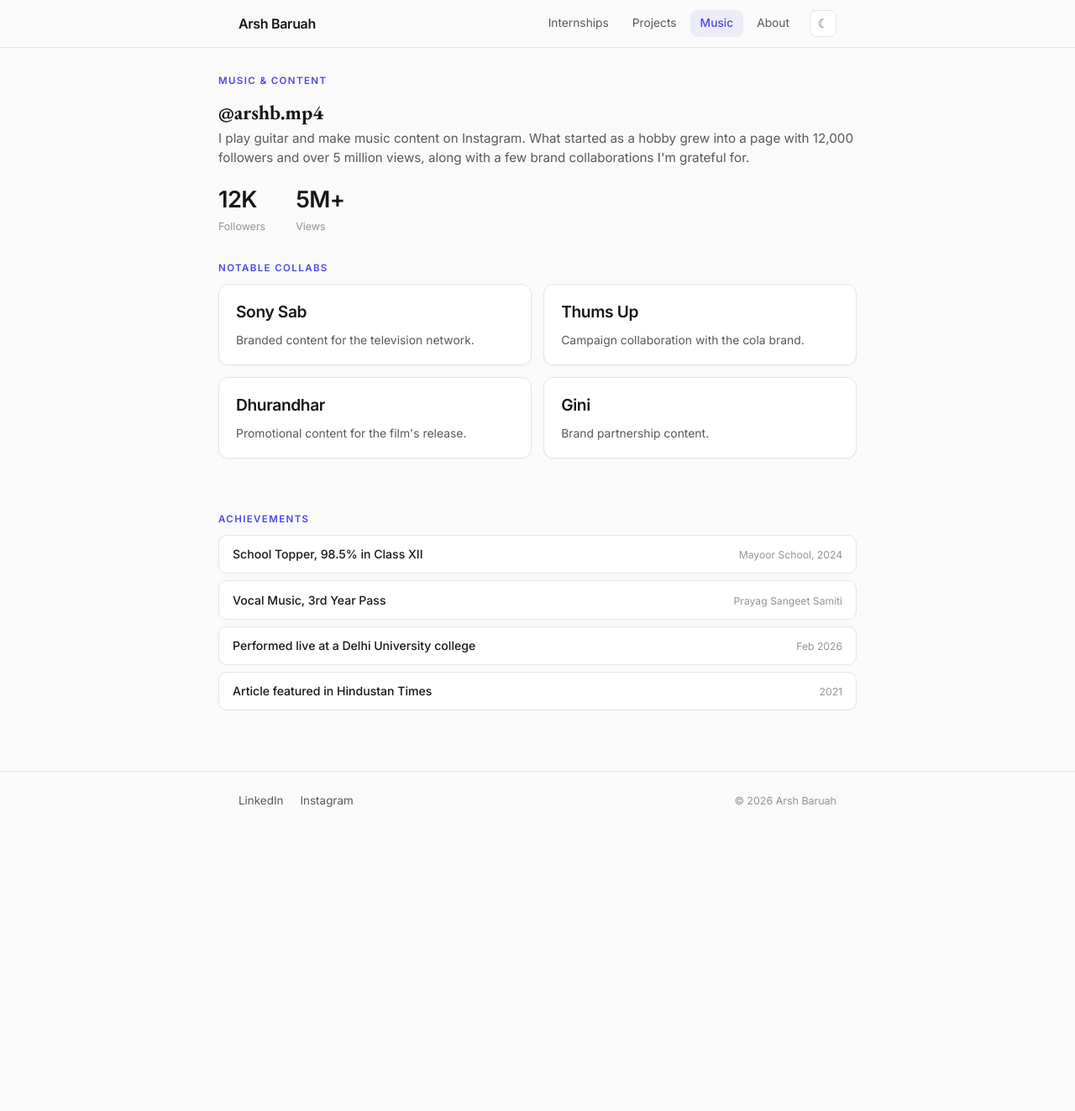
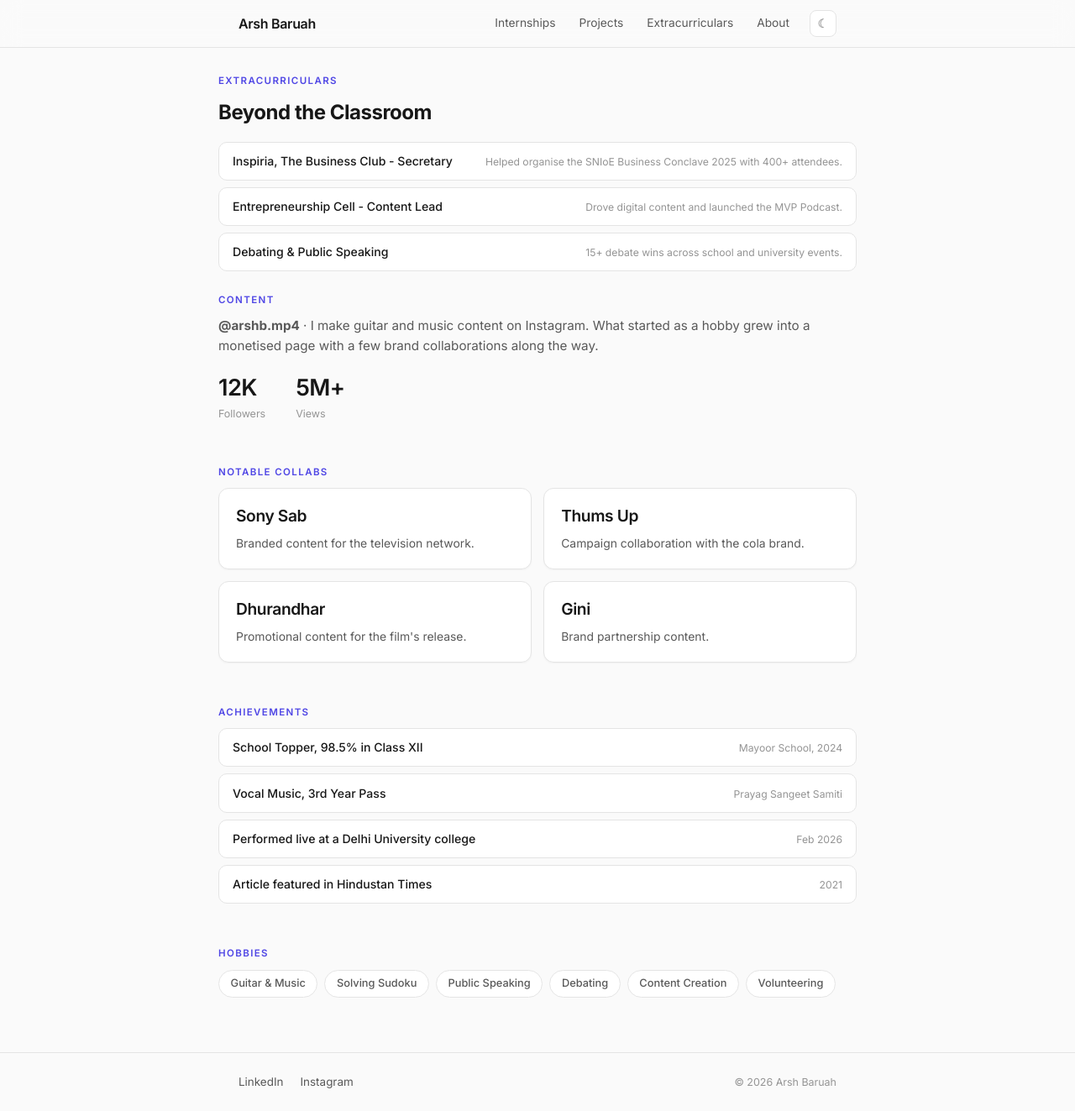
Before and after one commit to arshbaruah/Portfolio, a React (Vite) app: page /music in a window 1280 px wide. Shown: the whole page at 84% size. Before the commit the page ends 988 px from the top, so only its background shows below. Built offline with nearby package versions, Linux system fonts and the light colour scheme.

Commit message:
Single font, uniform section labels, designations in career rows, Extracurriculars page with hobbies, tighter hero

```diff
--- a/index.html
+++ b/index.html
@@ -9,7 +9,7 @@
     <link rel="preconnect" href="https://fonts.googleapis.com" />
     <link rel="preconnect" href="https://fonts.gstatic.com" crossorigin />
     <link
-      href="https://fonts.googleapis.com/css2?family=EB+Garamond:ital,wght@0,400;0,500;0,600;0,700;1,400&family=Inter:wght@400;500;600&display=swap"
+      href="https://fonts.googleapis.com/css2?family=Inter:wght@400;500;600;700&display=swap"
       rel="stylesheet"
     />
     <script>
--- a/src/App.jsx
+++ b/src/App.jsx
@@ -5,7 +5,7 @@ import Footer from "./components/Footer";
 import Home from "./pages/Home";
 import Internships from "./pages/Internships";
 import Projects from "./pages/Projects";
-import Music from "./pages/Music";
+import Extracurriculars from "./pages/Extracurriculars";
 
 /** Scrolls to top on route change, or to the hash target if present. */
 function ScrollManager() {
@@ -13,7 +13,6 @@ function ScrollManager() {
 
   useEffect(() => {
     if (hash) {
-      // Wait a tick for the page to render
       requestAnimationFrame(() => {
         const el = document.querySelector(hash);
         if (el) el.scrollIntoView({ behavior: "smooth" });
@@ -35,7 +34,8 @@ export default function App() {
         <Route path="/" element={<Home />} />
         <Route path="/internships" element={<Internships />} />
         <Route path="/projects" element={<Projects />} />
-        <Route path="/music" element={<Music />} />
+        <Route path="/extracurriculars" element={<Extracurriculars />} />
+        <Route path="/music" element={<Extracurriculars />} />
         <Route path="*" element={<Home />} />
       </Routes>
       <Footer />
--- a/src/components/Nav.jsx
+++ b/src/components/Nav.jsx
@@ -4,7 +4,7 @@ import { NavLink, Link, useLocation } from "react-router-dom";
 const LINKS = [
   { to: "/internships", label: "Internships" },
   { to: "/projects", label: "Projects" },
-  { to: "/music", label: "Music" },
+  { to: "/extracurriculars", label: "Extracurriculars" },
   { to: "/#about", label: "About" },
 ];
 
--- a/src/data.js
+++ b/src/data.js
@@ -9,9 +9,7 @@ export const socials = {
 };
 
 export const about = {
-  tagline: ["Economics", "Finance", "Music", "Building Azat"],
-  subline: "Building Stuff - Solving Problems",
-  currently: "Currently interning at The Body Shop and building Azat.",
+  tagline: ["Economics", "Finance", "Building Stuff", "Solving Problems", "Creating Content"],
   bio: "I'm an Economics & Finance undergraduate at Shiv Nadar University (Class of 2028), curious about corporate finance, investing, and technology. These days I'm learning by building Azat, a subscription management app, and by creating music content that has somehow found an audience of 12,000 people. I also debate, volunteer, and help organise events on campus.",
   education: "BSc Economics & Finance, Shiv Nadar University · Class of 2028",
   cv: "/ArshBaruah_CV_Final.pdf",
@@ -22,9 +20,9 @@ export const home = {
   career: {
     intro: "Internships across banking, retail, and development work.",
     items: [
-      { title: "The Body Shop (Quest Retail)", note: "Store analytics and market basket analysis" },
-      { title: "Voyita", note: "Founders' Office at a group travel startup" },
-      { title: "SMBC", note: "Finance intern, bank financial statement audit" },
+      { title: "The Body Shop (Quest Retail)", note: "Operations Intern" },
+      { title: "Voyita", note: "Founders' Office Intern" },
+      { title: "SMBC", note: "Finance Intern" },
     ],
     link: "/internships",
     linkLabel: "All Internships",
@@ -32,8 +30,9 @@ export const home = {
   personalProjects: {
     intro: "Things I'm building and writing outside class.",
     items: [
-      { title: "Azat", note: "Subscription management app, in development" },
-      { title: "The Inflection Point", note: "Peer stock analysis with friends" },
+      { title: "Azat", note: "Founder" },
+      { title: "The Inflection Point", note: "Peer Stock Analysis" },
+      { title: "MVP Podcast", note: "Host" },
     ],
     link: "/projects",
     linkLabel: "All Projects",
@@ -41,12 +40,12 @@ export const home = {
   extracurriculars: {
     intro: "Campus roles, music, and the occasional stage.",
     items: [
-      { title: "Inspiria, The Business Club", note: "Secretary, SNIoE Business Conclave 2025" },
-      { title: "Entrepreneurship Cell", note: "Content Lead, launched the MVP Podcast" },
-      { title: "Music & content", note: "Guitarist and creator, brand collaborations" },
+      { title: "Inspiria, The Business Club", note: "Secretary" },
+      { title: "Entrepreneurship Cell", note: "Content Lead" },
+      { title: "@arshb.mp4", note: "Content Creator" },
     ],
-    link: "/music",
-    linkLabel: "Music & More",
+    link: "/extracurriculars",
+    linkLabel: "More",
   },
 };
 
@@ -56,28 +55,28 @@ export const internships = [
     org: "The Body Shop (Quest Retail)",
     period: "Jun 2026 – Aug 2026",
     current: true,
-    desc: "Created store visit reports and worked on store analytics, using AI to run market basket analysis. Analysed de-growth stage stores and helped put interventions in place to lift sales. To get a fuller picture of the FMCG sector, I also spent time with the marketing/branding and accounts/corporate finance teams.",
+    desc: "Store visit reports, store analytics, and AI assisted market basket analysis. Analysed de-growth stage stores and helped plan interventions to lift sales, with time across the marketing and corporate finance teams.",
   },
   {
     role: "Founders' Office Intern",
     org: "Voyita",
     period: "2026",
     current: true,
-    desc: "Voyita is a group travel management startup. I helped across operations, content, and marketing, and worked on bringing in sales qualified leads.",
+    desc: "Helped across operations, content, and marketing at a group travel management startup, and worked on bringing in sales qualified leads.",
   },
   {
     role: "Finance Intern",
-    org: "Sumitomo Mitsui Banking Corporation (SMBC)",
+    org: "SMBC",
     period: "May 2025 – Jul 2025",
     current: false,
-    desc: "Contributed to the ICFR segment of the bank's financial statement audit and co-developed a peer comparison benchmarking SMBC against other institutions. Prepared an executive summary of the Yes Bank crisis under the Managing Director's guidance, and practised Nostro account reconciliation on Oracle.",
+    desc: "Worked on the ICFR segment of the bank's financial statement audit, a peer comparison study, and Nostro account reconciliation on Oracle.",
   },
   {
     role: "Research Intern",
     org: "Grameen Foundation India",
     period: "Jun 2024 – Jul 2024",
     current: false,
-    desc: "Supported women entrepreneurs across Delhi on a JP Morgan funded project, researching online marketing channels and helping develop strategies for their key business challenges.",
+    desc: "Researched online marketing channels for women entrepreneurs across Delhi on a JP Morgan funded project.",
   },
 ];
 
@@ -98,9 +97,9 @@ export const projects = [
   },
   {
     title: "MVP Podcast",
-    date: "2024 – Present",
+    date: "2024 – 2025",
     desc: "Launched the Entrepreneurship Cell's podcast. Our first guest was a founder whose agency has helped startups raise over $77M.",
-    status: "Active",
+    status: "Completed",
     tech: ["Content", "Interviewing"],
   },
 ];
@@ -109,27 +108,46 @@ export const projects = [
 export const programs = [
   {
     title: "McKinsey Forward Program",
-    note: "Structured program on problem solving, communication, and adaptability.",
+    note: "Problem solving, communication, adaptability",
   },
   {
     title: "IIM Udaipur Summer School",
-    note: "Completed the summer school with a Top 10% award.",
+    note: "Top 10% award",
   },
   {
     title: "Financial Markets (with Honours), Yale University",
-    note: "Online course, 2023.",
+    note: "Online course, 2023",
   },
   {
     title: "Introduction to Corporate Finance, Wharton",
-    note: "Online course, 2024.",
+    note: "Online course, 2024",
   },
 ];
 
-export const music = {
-  handle: "@arshb.mp4",
-  followers: "12K",
-  views: "5M+",
-  blurb: "I play guitar and make music content on Instagram. What started as a hobby grew into a page with 12,000 followers and over 5 million views, along with a few brand collaborations I'm grateful for.",
+export const extras = {
+  roles: [
+    {
+      title: "Inspiria, The Business Club",
+      role: "Secretary",
+      note: "Helped organise the SNIoE Business Conclave 2025 with 400+ attendees.",
+    },
+    {
+      title: "Entrepreneurship Cell",
+      role: "Content Lead",
+      note: "Drove digital content and launched the MVP Podcast.",
+    },
+    {
+      title: "Debating & Public Speaking",
+      role: "",
+      note: "15+ debate wins across school and university events.",
+    },
+  ],
+  content: {
+    handle: "@arshb.mp4",
+    followers: "12K",
+    views: "5M+",
+    blurb: "I make guitar and music content on Instagram. What started as a hobby grew into a monetised page with a few brand collaborations along the way.",
+  },
   collabs: [
     { brand: "Sony Sab", desc: "Branded content for the television network." },
     { brand: "Thums Up", desc: "Campaign collaboration with the cola brand." },
@@ -142,4 +160,12 @@ export const music = {
     { title: "Performed live at a Delhi University college", note: "Feb 2026" },
     { title: "Article featured in Hindustan Times", note: "2021" },
   ],
+  hobbies: [
+    "Guitar & Music",
+    "Solving Sudoku",
+    "Public Speaking",
+    "Debating",
+    "Content Creation",
+    "Volunteering",
+  ],
 };
--- a/src/index.css
+++ b/src/index.css
@@ -13,7 +13,6 @@
   --shadow: 0 1px 2px rgba(0, 0, 0, 0.04);
   --shadow-hover: 0 6px 18px rgba(0, 0, 0, 0.08);
   --nav-bg: rgba(250, 250, 250, 0.82);
-  --serif: "EB Garamond", Georgia, serif;
   --sans: "Inter", system-ui, -apple-system, sans-serif;
 }
 
@@ -53,13 +52,8 @@ body {
   -webkit-font-smoothing: antialiased;
 }
 
-/* Serif reserved for big section titles only; everything else stays minimal */
-h2 {
-  font-family: var(--serif);
-  letter-spacing: 0;
-}
-
 h1,
+h2,
 h3 {
   font-family: var(--sans);
   letter-spacing: -0.02em;
@@ -189,7 +183,7 @@ button {
 
 /* ---------- Hero ---------- */
 .hero {
-  padding: 7rem 0 2.5rem;
+  padding: 6.5rem 0 1rem;
 }
 
 .hero h1 {
@@ -209,23 +203,10 @@ button {
   margin: 0 0.4rem;
 }
 
-.hero .subline {
-  margin-top: 0.45rem;
-  font-size: 0.95rem;
-  color: var(--text);
-  font-weight: 500;
-}
-
-.hero .currently {
-  margin-top: 0.5rem;
-  font-size: 0.86rem;
-  color: var(--text-dim);
-}
-
 .hero-actions {
   display: flex;
   gap: 0.75rem;
-  margin-top: 1.6rem;
+  margin-top: 1.4rem;
   flex-wrap: wrap;
 }
 
@@ -257,7 +238,8 @@ button {
 
 /* ---------- Sections ---------- */
 .section {
-  padding: 2rem 0;
+  padding: 1.6rem 0;
+  scroll-margin-top: 72px;
 }
 
 .section-label {
@@ -292,15 +274,9 @@ button {
   border-top: 1px solid var(--border);
 }
 
-.preview-block h2 {
-  font-size: 1.5rem;
-  font-weight: 600;
-}
-
 .preview-block .intro {
   font-size: 0.88rem;
   color: var(--text-mid);
-  margin-top: 0.15rem;
 }
 
 .list-rows {
@@ -519,6 +495,29 @@ button {
   color: var(--text-dim);
 }
 
+/* ---------- Hobby pills ---------- */
+.pills {
+  display: flex;
+  flex-wrap: wrap;
+  gap: 0.5rem;
+}
+
+.pill {
+  padding: 0.35rem 0.85rem;
+  border-radius: 999px;
+  border: 1px solid var(--border);
+  background: var(--bg-card);
+  font-size: 0.8rem;
+  color: var(--text-mid);
+  font-weight: 500;
+  transition: border-color 0.2s, color 0.2s;
+}
+
+.pill:hover {
+  border-color: var(--border-strong);
+  color: var(--text);
+}
+
 /* ---------- Contact ---------- */
 .contact {
   padding: 2rem 0 2.5rem;
--- /dev/null
+++ b/src/pages/Extracurriculars.jsx
@@ -0,0 +1,99 @@
+import Reveal from "../components/Reveal";
+import { extras, socials } from "../data";
+
+export default function Extracurriculars() {
+  return (
+    <main className="container page">
+      <Reveal>
+        <p className="section-label">Extracurriculars</p>
+        <h2>Beyond the Classroom</h2>
+      </Reveal>
+
+      {/* Campus roles */}
+      <div className="achieve-list" style={{ marginTop: "1rem" }}>
+        {extras.roles.map((r) => (
+          <Reveal key={r.title}>
+            <div className="achieve-item">
+              <span className="a-title">
+                {r.title}
+                {r.role && ` - ${r.role}`}
+              </span>
+              <span className="a-note">{r.note}</span>
+            </div>
+          </Reveal>
+        ))}
+      </div>
+
+      {/* Content creation */}
+      <section className="section">
+        <Reveal>
+          <p className="section-label">Content</p>
+          <p className="bio">
+            <a href={socials.instagram} target="_blank" rel="noreferrer">
+              <strong>{extras.content.handle}</strong>
+            </a>{" "}
+            · {extras.content.blurb}
+          </p>
+          <div className="stats">
+            <div className="stat">
+              <div className="num">{extras.content.followers}</div>
+              <div className="lbl">Followers</div>
+            </div>
+            <div className="stat">
+              <div className="num">{extras.content.views}</div>
+              <div className="lbl">Views</div>
+            </div>
+          </div>
+        </Reveal>
+      </section>
+
+      {/* Collabs */}
+      <section className="section">
+        <Reveal>
+          <p className="section-label">Notable Collabs</p>
+        </Reveal>
+        <div className="card-grid">
+          {extras.collabs.map((c) => (
+            <Reveal key={c.brand}>
+              <div className="card" style={{ height: "100%" }}>
+                <h3>{c.brand}</h3>
+                <p className="desc">{c.desc}</p>
+              </div>
+            </Reveal>
+          ))}
+        </div>
+      </section>
+
+      {/* Achievements */}
+      <section className="section">
+        <Reveal>
+          <p className="section-label">Achievements</p>
+        </Reveal>
+        <div className="achieve-list">
+          {extras.achievements.map((a) => (
+            <Reveal key={a.title}>
+              <div className="achieve-item">
+                <span className="a-title">{a.title}</span>
+                <span className="a-note">{a.note}</span>
+              </div>
+            </Reveal>
+          ))}
+        </div>
+      </section>
+
+      {/* Hobbies */}
+      <section className="section">
+        <Reveal>
+          <p className="section-label">Hobbies</p>
+          <div className="pills">
+            {extras.hobbies.map((h) => (
+              <span key={h} className="pill">
+                {h}
+              </span>
+            ))}
+          </div>
+        </Reveal>
+      </section>
+    </main>
+  );
+}
--- a/src/pages/Home.jsx
+++ b/src/pages/Home.jsx
@@ -2,11 +2,11 @@ import { Link } from "react-router-dom";
 import Reveal from "../components/Reveal";
 import { about, home, socials } from "../data";
 
-function PreviewBlock({ title, data }) {
+function PreviewBlock({ label, data }) {
   return (
     <section className="container preview-block">
       <Reveal>
-        <h2>{title}</h2>
+        <p className="section-label">{label}</p>
         <p className="intro">{data.intro}</p>
         <div className="list-rows">
           {data.items.map((item) => (
@@ -38,8 +38,6 @@ export default function Home() {
             </span>
           ))}
         </p>
-        <p className="subline">{about.subline}</p>
-        <p className="currently">{about.currently}</p>
         <div className="hero-actions">
           <a href="#about" className="cta">
             About Me <span aria-hidden>↓</span>
@@ -60,9 +58,9 @@ export default function Home() {
       </section>
 
       {/* Three subheads */}
-      <PreviewBlock title="Career" data={home.career} />
-      <PreviewBlock title="Personal Projects" data={home.personalProjects} />
-      <PreviewBlock title="Extracurriculars" data={home.extracurriculars} />
+      <PreviewBlock label="Career" data={home.career} />
+      <PreviewBlock label="Personal Projects" data={home.personalProjects} />
+      <PreviewBlock label="Extracurriculars" data={home.extracurriculars} />
 
       {/* Contact */}
       <section className="container contact">
--- a/src/pages/Music.jsx
+++ /dev/null
@@ -1,63 +0,0 @@
-import Reveal from "../components/Reveal";
-import { music, socials } from "../data";
-
-export default function Music() {
-  return (
-    <main className="container page">
-      {/* Overview */}
-      <Reveal>
-        <p className="section-label">Music & Content</p>
-        <h2>
-          <a href={socials.instagram} target="_blank" rel="noreferrer">
-            {music.handle}
-          </a>
-        </h2>
-        <p className="bio">{music.blurb}</p>
-        <div className="stats">
-          <div className="stat">
-            <div className="num">{music.followers}</div>
-            <div className="lbl">Followers</div>
-          </div>
-          <div className="stat">
-            <div className="num">{music.views}</div>
-            <div className="lbl">Views</div>
-          </div>
-        </div>
-      </Reveal>
-
-      {/* Collabs */}
-      <section className="section">
-        <Reveal>
-          <p className="section-label">Notable Collabs</p>
-        </Reveal>
-        <div className="card-grid">
-          {music.collabs.map((c) => (
-            <Reveal key={c.brand}>
-              <div className="card" style={{ height: "100%" }}>
-                <h3>{c.brand}</h3>
-                <p className="desc">{c.desc}</p>
-              </div>
-            </Reveal>
-          ))}
-        </div>
-      </section>
-
-      {/* Achievements */}
-      <section className="section">
-        <Reveal>
-          <p className="section-label">Achievements</p>
-        </Reveal>
-        <div className="achieve-list">
-          {music.achievements.map((a) => (
-            <Reveal key={a.title}>
-              <div className="achieve-item">
-                <span className="a-title">{a.title}</span>
-                <span className="a-note">{a.note}</span>
-              </div>
-            </Reveal>
-          ))}
-        </div>
-      </section>
-    </main>
-  );
-}
```
